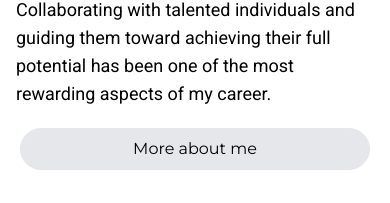
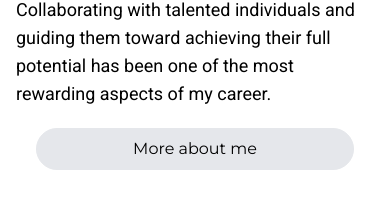
Before and after one commit to KeswetRinret/Festus_Andrew_Portfolio, a React (Vite) app: page / in a window 390 px wide. Shown: the part 3153-3356 px from the top of the page. Built offline with nearby package versions, Linux system fonts and the light colour scheme.

Commit message:
about button

```diff
--- a/src/components/About.jsx
+++ b/src/components/About.jsx
@@ -32,7 +32,7 @@ const About = () => {
 
           <div className="flex md:flex-row flex-col items-center">
             <a href="moreAbout">
-              <button className=" border rounded-full w-full md:p-3 p-2 md:px-8 px-28 md:mt-6 mt-5 font-tertiaryFont bg-gray-200 hover:bg-gray-300">
+              <button className=" border rounded-full w-full md:p-3 p-2 md:px-8 px-24 md:mt-6 mt-5 font-tertiaryFont bg-gray-200 hover:bg-gray-300">
                 More about me
               </button>
             </a>
```
